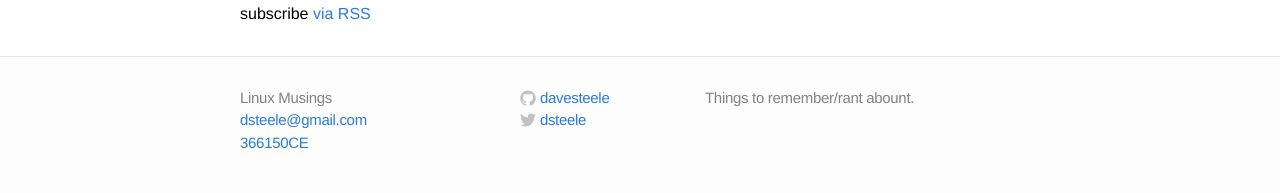
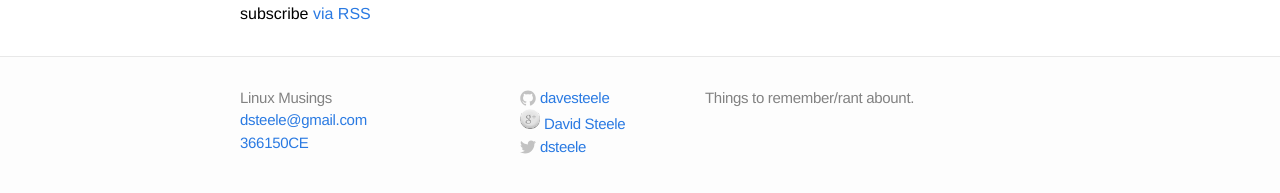
Before and after one commit to davesteele/davesteele.github.io, a Jekyll site: the page built from index.html, in a window 1280 px wide. Shown: the part 219-412 px from the top of the page. Built offline with Jekyll 4.4.1, drawn with Linux system fonts in a browser that asks for light colours.

Commit message:
Add gplus support and gplus footer link

```diff
--- a/_config.yml
+++ b/_config.yml
@@ -6,6 +6,9 @@ baseurl: ""
 url: "http://davesteele.github.io/"
 twitter_username: dsteele
 github_username:  davesteele
+gplus_name: David Steele
+gplus_account: 100462058146704694561
+
 
 # Build settings
 markdown: kramdown
--- a/_includes/footer.html
+++ b/_includes/footer.html
@@ -31,6 +31,14 @@
             <span class="username">{{ site.github_username }}</span>
           </a>
         </li>{% endif %}
+        {% if site.gplus_name %}<li>
+          <a href="https://plus.google.com/{{ site.gplus_account }}/posts">
+            <span>
+            <img class="crispicon" src="/icons/googleplus.png">
+            </span>
+            <span class="username">{{ site.gplus_name }}</span>
+            </a>
+        </li>{% endif %}
         {% if site.twitter_username %}<li>
           <a href="https://twitter.com/{{ site.twitter_username }}">
             <span class="icon twitter">
--- a/css/main.css
+++ b/css/main.css
@@ -129,6 +129,12 @@ a:visited { color: #205caa; }
   height: 16px;
   position: relative;
   top: 3px;
+}
+
+
+.crispicon {
+  height: 20px;
+  width: 20px;
 }
 
 
```
